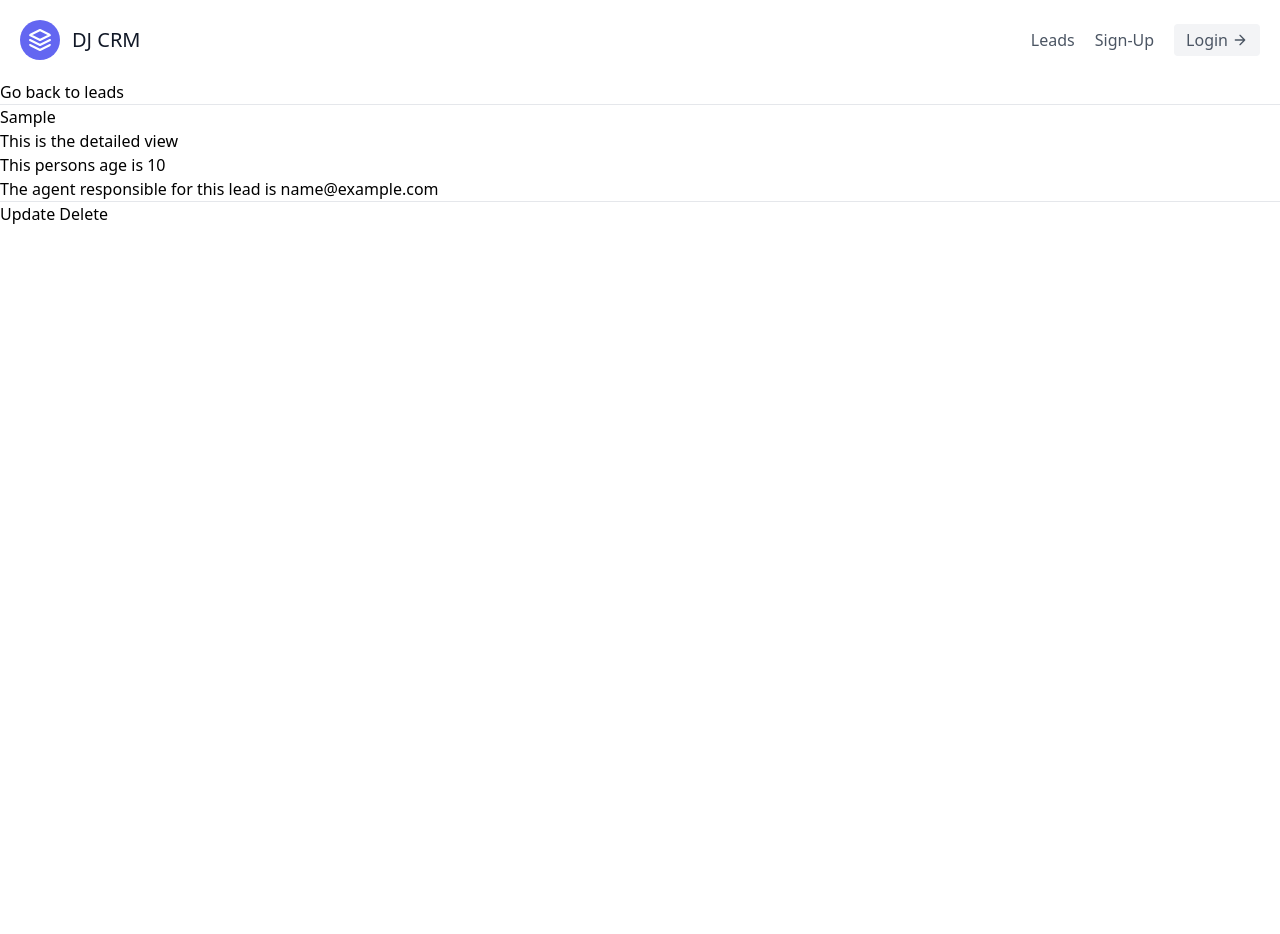
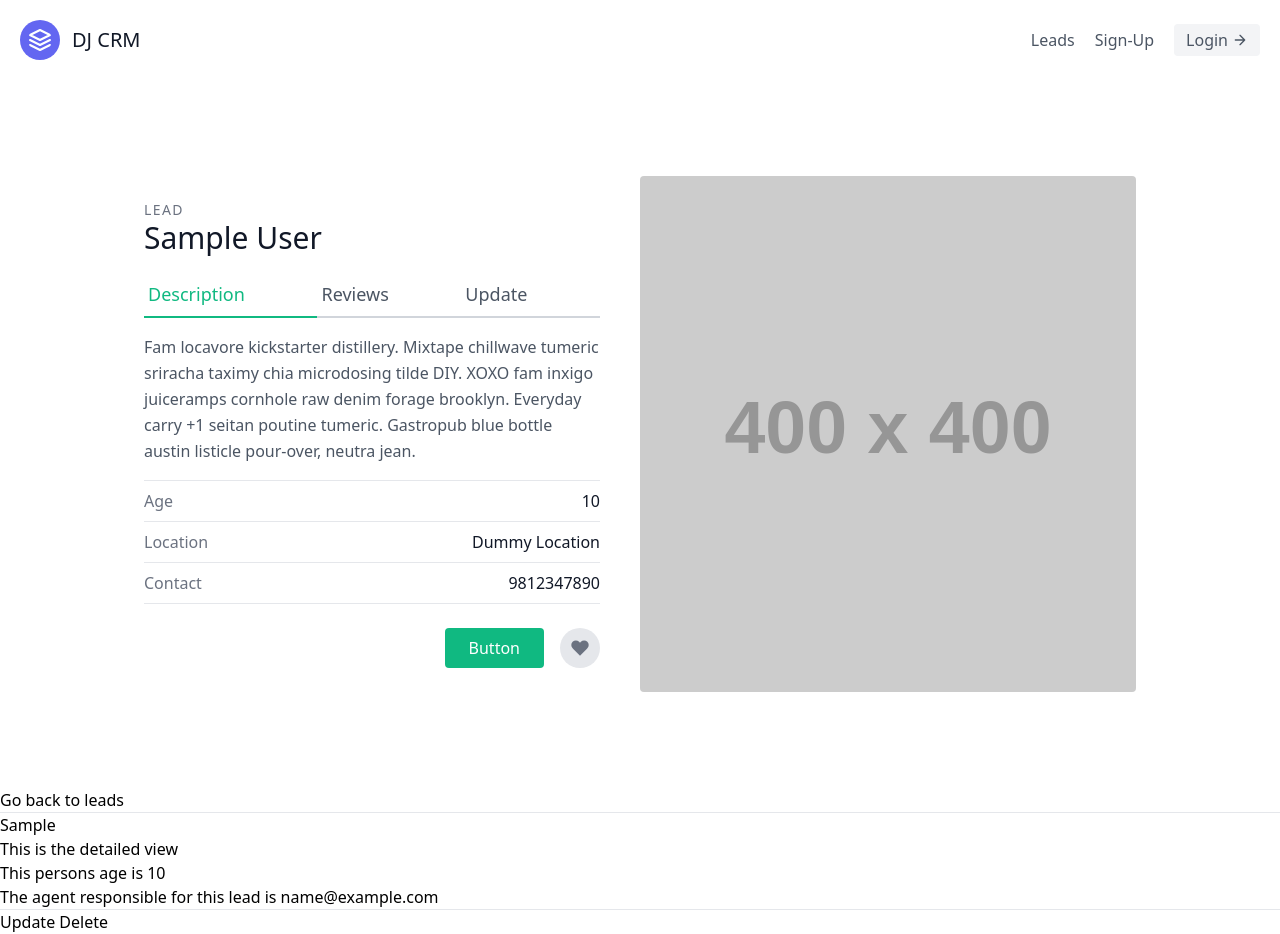
Before and after one commit to mostlyAditya/Customer-Relationship-Management, a Django app: page /leads/1/ in a window 1280 px wide. Before the commit the page ends 224 px from the top, so only its background shows below. Run offline with Django 3.2, Linux system fonts and the light colour scheme; tables that the repository leaves empty hold one stand-in row (values such as "Sample post"); grey boxes labelled with a size stand in for pictures from a placeholder-image service; some libraries are stand-ins or nearby versions.

Commit message:
Made the update view in lead detail

```diff
--- a/templates/lead_detail.html
+++ b/templates/lead_detail.html
@@ -1,5 +1,50 @@
 {% extends "base.html" %}
 {% block content %}
+    <section class="text-gray-600 body-font overflow-hidden">
+      <div class="container px-5 py-24 mx-auto">
+        <div class="lg:w-4/5 mx-auto flex flex-wrap">
+          <div class="lg:w-1/2 w-full lg:pr-10 lg:py-6 mb-6 lg:mb-0">
+            <h2 class="text-sm title-font text-gray-500 tracking-widest">LEAD</h2>
+            <h1 class="text-gray-900 text-3xl title-font font-medium mb-4">
+                {{ lead.first_name }} {{ lead.last_name }}
+            </h1>
+            <div class="flex mb-4">
+              <a class="flex-grow text-green-500 border-b-2 border-green-500 py-2 text-lg px-1">Description</a>
+              <a class="flex-grow border-b-2 border-gray-300 py-2 text-lg px-1">Reviews</a>
+              <a href="{% url 'leads:lead-update' lead.pk  %}" class="flex-grow border-b-2 border-gray-300 py-2 text-lg px-1">
+                  Update
+              </a>
+            </div>
+            <p class="leading-relaxed mb-4">Fam locavore kickstarter distillery. Mixtape chillwave tumeric sriracha taximy chia microdosing tilde DIY. XOXO fam inxigo juiceramps cornhole raw denim forage brooklyn. Everyday carry +1 seitan poutine tumeric. Gastropub blue bottle austin listicle pour-over, neutra jean.</p>
+            <div class="flex border-t border-gray-200 py-2">
+              <span class="text-gray-500">Age</span>
+              <span class="ml-auto text-gray-900">{{ lead.age }}</span>
+            </div>
+            <div class="flex border-t border-gray-200 py-2">
+              <span class="text-gray-500">Location</span>
+              <span class="ml-auto text-gray-900">Dummy Location</span>
+            </div>
+            <div class="flex border-t border-b mb-6 border-gray-200 py-2">
+              <span class="text-gray-500">Contact</span>
+              <span class="ml-auto text-gray-900">9812347890</span>
+            </div>
+            <div class="flex">
+
+              <button class="flex ml-auto text-white bg-green-500 border-0 py-2 px-6 focus:outline-none hover:bg-green-600 rounded">Button</button>
+              <button class="rounded-full w-10 h-10 bg-gray-200 p-0 border-0 inline-flex items-center justify-center text-gray-500 ml-4">
+                <svg fill="currentColor" stroke-linecap="round" stroke-linejoin="round" stroke-width="2" class="w-5 h-5" viewBox="0 0 24 24">
+                  <path d="M20.84 4.61a5.5 5.5 0 00-7.78 0L12 5.67l-1.06-1.06a5.5 5.5 0 00-7.78 7.78l1.06 1.06L12 21.23l7.78-7.78 1.06-1.06a5.5 5.5 0 000-7.78z"></path>
+                </svg>
+              </button>
+            </div>
+          </div>
+          <img alt="ecommerce" class="lg:w-1/2 w-full lg:h-auto h-64 object-cover object-center rounded" src="https://dummyimage.com/400x400">
+        </div>
+      </div>
+    </section>
+
+
+
 <a href="/leads">
     Go back to leads
 </a>
```
Also changed, not shown: templates/lead_update.html (+30 -10 lines).
